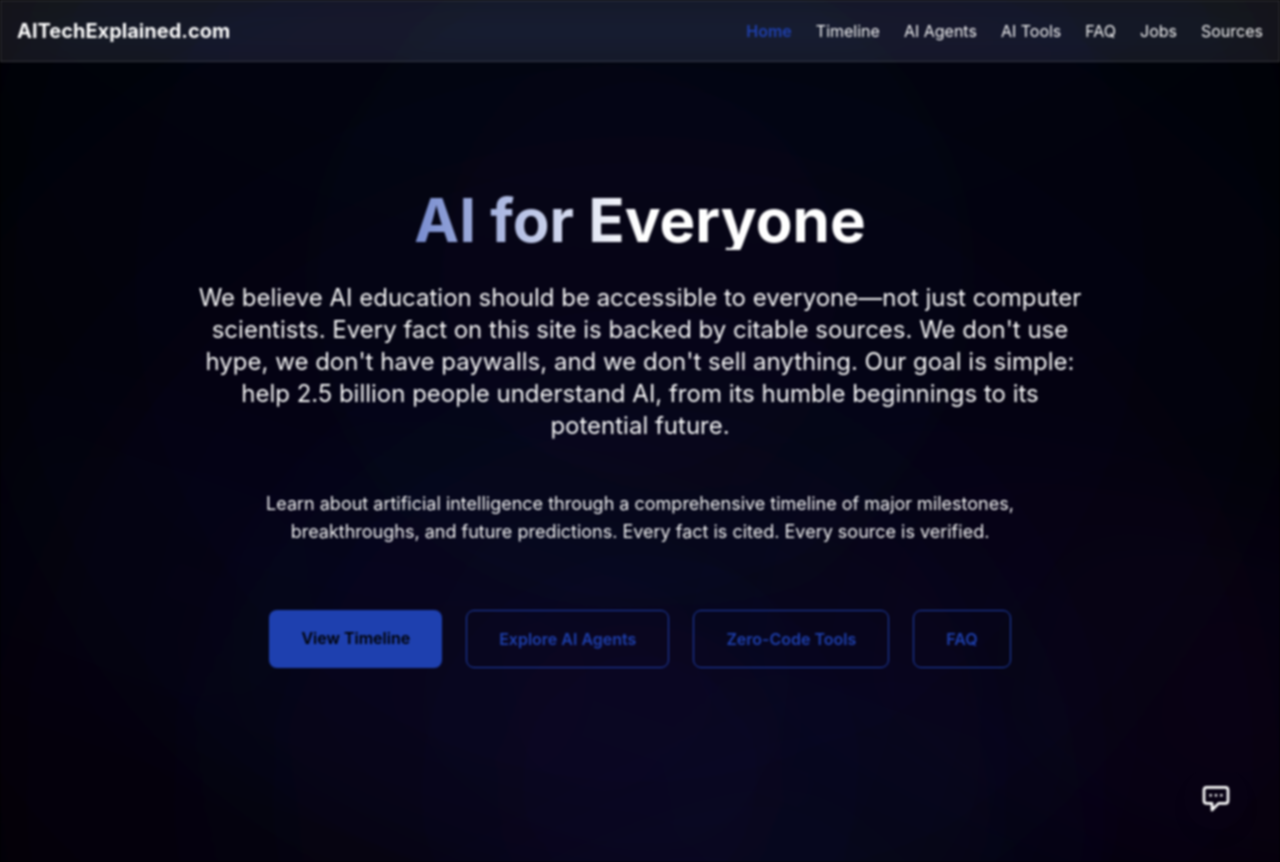
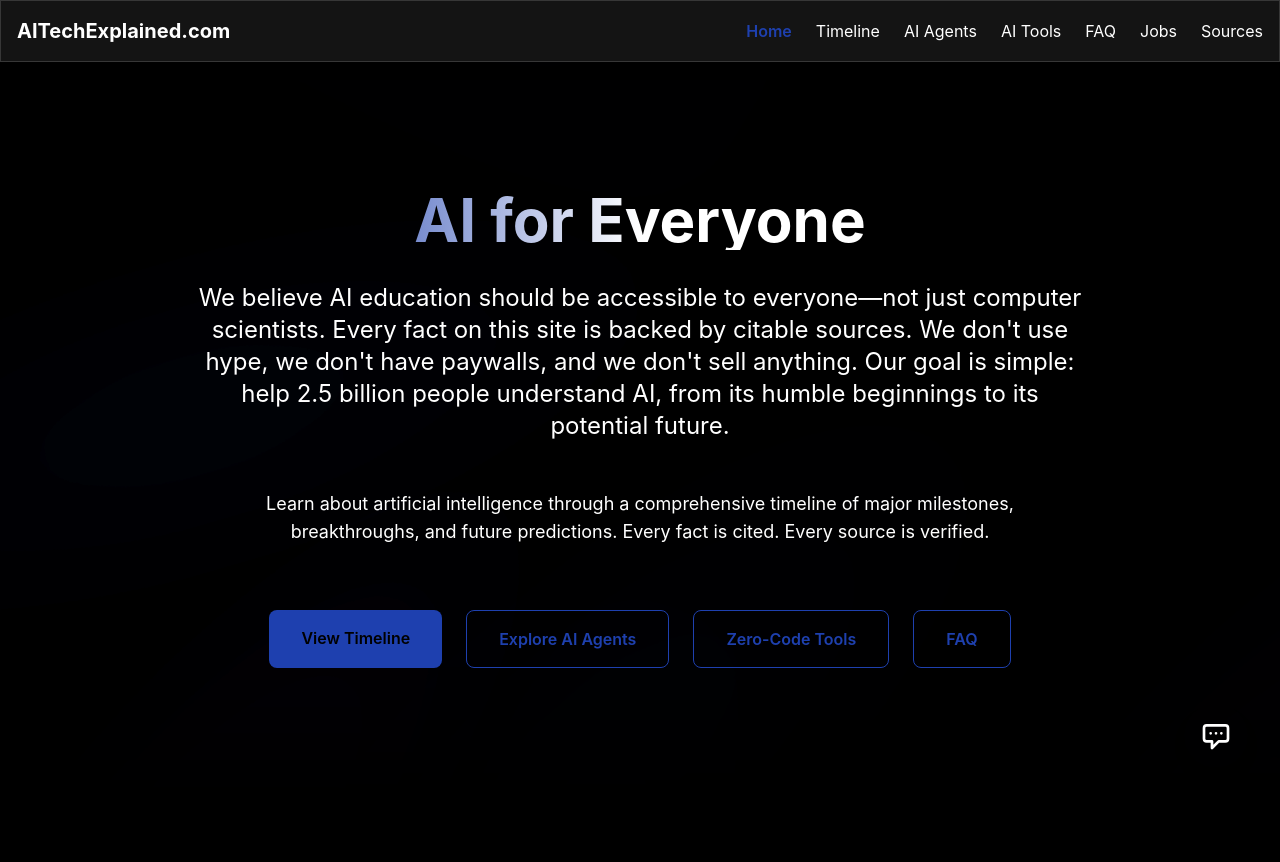
Before and after one commit to Whitehawks6/AITechAttempt2, a Next.js app: page / in a window 1280 px wide. Built offline with nearby package versions, Linux system fonts and the light colour scheme.

Commit message:
Update globals.css

```diff
--- a/app/globals.css
+++ b/app/globals.css
@@ -38,17 +38,15 @@
   --subtle-blue: #1e40af; /* Subtle blue */
 }
 
-/* BACKGROUND - Smooth smoky gradient: Blurred radials for smoke, subtle colors */
 body {
   background:
-    radial-gradient(circle at center, rgba(var(--subtle-purple), 0.04) 0%, transparent 70%), /* Smoky purple */
-    radial-gradient(circle at bottom, rgba(var(--subtle-blue), 0.04) 0%, transparent 70%), /* Smoky blue */
-    linear-gradient(to bottom, #0a0a1a 0%, #000000 100%); /* Base fade */
+    linear-gradient(to bottom, #0a0a1a 0%, #000000 100%),
+    radial-gradient(circle at center, rgba(var(--subtle-blue), 0.05) 0%, transparent 70%),
+    radial-gradient(circle at bottom, rgba(var(--subtle-purple), 0.05) 0%, transparent 70%);
   background-attachment: fixed;
-  background-size: 200% 200%, 200% 200%, cover;
+  background-size: cover, 200% 200%, 200% 200%;
   background-color: #000000;
   min-height: 100vh;
-  filter: blur(1px); /* Subtle smoky blur on bg layers */
   transition: background-position 0.5s ease;
 }
 
@@ -104,38 +102,38 @@
   overflow: hidden;
   pointer-events: none;
   z-index: -1;
-  mix-blend-mode: screen; /* Blends with text for hue shifts */
+  mix-blend-mode: screen;
+  mask-image: linear-gradient(to top, transparent 0%, rgba(0,0,0,1) 20%, rgba(0,0,0,1) 80%, transparent 100%); /* Fade at top/bottom */
 }
 
 .smoke-layer {
   position: absolute;
-  width: 200%;
-  height: 200%;
-  left: -50%;
-  bottom: -200%; /* Start below */
-  background: radial-gradient(circle, rgba(109, 40, 217, 0.1) 0%, transparent 70%); /* Purple base */
-  filter: blur(50px); /* Smoky haze */
-  animation: rise-flow 20s linear infinite;
-  opacity: 0.4;
+  width: 30%; /* Smaller */
+  height: 150%;
+  bottom: -150%; /* Start below */
+  background: radial-gradient(ellipse at center, rgba(109, 40, 217, 0.08) 0%, transparent 70%); /* Lower opacity */
+  filter: blur(40px); /* Softer blur for wispy */
+  animation: rise-flow 25s linear infinite;
+  opacity: 0.3; /* Subtler */
 }
 
 .smoke-blue {
-  background: radial-gradient(circle, rgba(30, 64, 175, 0.1) 0%, transparent 70%);
-  animation-delay: -5s; /* Stagger */
-  animation-duration: 25s;
+  background: radial-gradient(ellipse at center, rgba(30, 64, 175, 0.08) 0%, transparent 70%);
+  animation-delay: -6s;
+  animation-duration: 28s;
 }
 
 .smoke-mix {
-  background: radial-gradient(circle, rgba(109, 40, 217, 0.05) 0%, rgba(30, 64, 175, 0.05) 50%, transparent 100%);
-  animation-delay: -10s;
-  animation-duration: 22s;
+  background: radial-gradient(ellipse at center, rgba(109, 40, 217, 0.04) 0%, rgba(30, 64, 175, 0.04) 50%, transparent 100%);
+  animation-delay: -12s;
+  animation-duration: 26s;
 }
 
 @keyframes rise-flow {
   0% {
-    transform: translateY(0) rotate(0deg);
+    transform: translateY(0) rotate(0deg) scale(1);
   }
   100% {
-    transform: translateY(-200%) rotate(360deg); /* Rise + slow twist for flow */
+    transform: translateY(-200%) rotate(180deg) scale(1.2); /* Mild twist/scale for flow */
   }
 }
```
